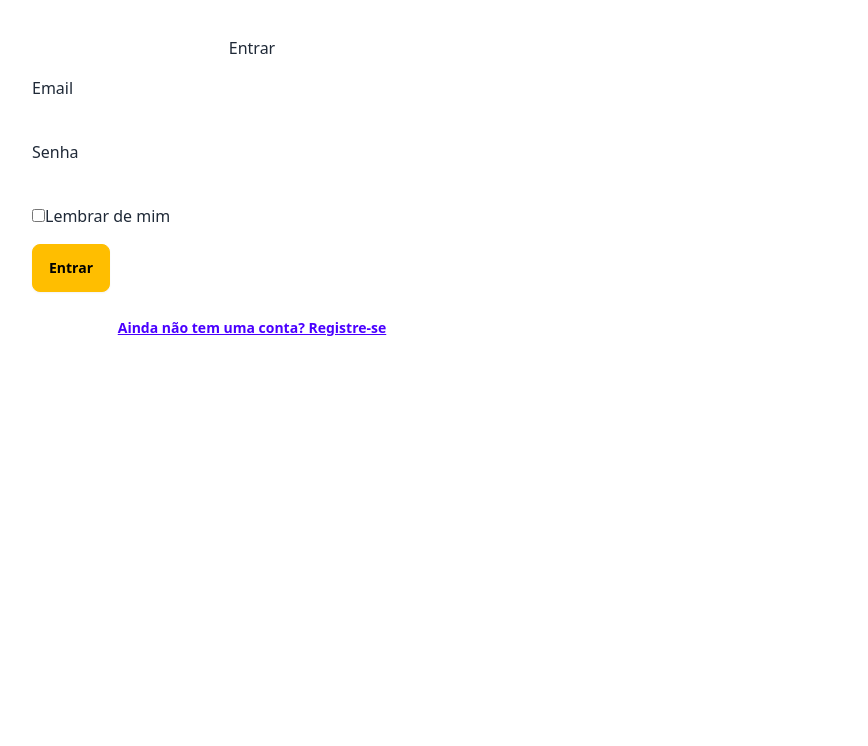
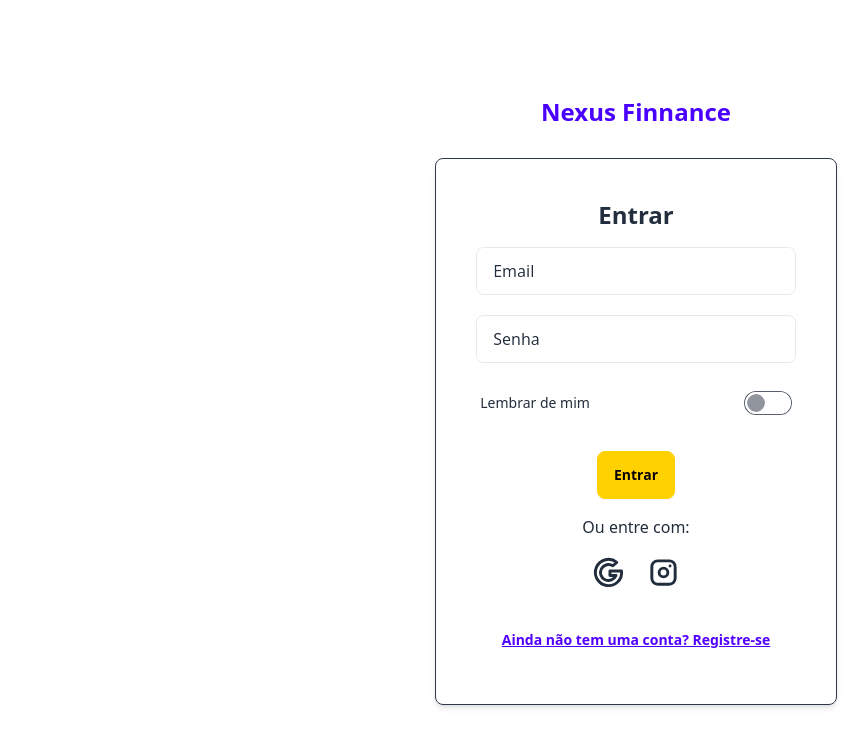
Before and after one commit to AndreXime/NexusFinnance, a Next.js app in the folder Client/: page /acesso in a window 1280 px wide. Shown: the top 746 px of the page, without its empty margins (4-872 px from the left). Built offline with nearby package versions, Linux system fonts and the light colour scheme.

Commit message:
Tela de login reformulada

```diff
--- a/Client/src/app/acesso/page.tsx
+++ b/Client/src/app/acesso/page.tsx
@@ -1,6 +1,7 @@
 "use client";
 import { useState } from "react";
 import Popup from "../../components/popup";
+import { IconBrandGoogle, IconBrandInstagram } from "@tabler/icons-react";
 
 const LoginPage: React.FC = () => {
   const [isRegistering, setIsRegistering] = useState(false);
@@ -46,6 +47,10 @@ const LoginPage: React.FC = () => {
       email: formData.get("email") || "",
       senha: formData.get("senha") || ""
     };
+    if (!(formData.get("senhaConfirm") === payload.senha)) {
+      setPopup({ title: "Ocorreu um erro:", message: `As senhas não coencidem` });
+      return;
+    }
     try {
       const response = await fetch("/api/user/registrar", {
         method: "POST",
@@ -70,76 +75,95 @@ const LoginPage: React.FC = () => {
   };
 
   return (
-    <main className="d-flex justify-content-center align-items-center bg-dark">
-      <div className="card p-5 m-4" style={{ width: "60vh" }}>
-        <h1 className="text-center mb-4">{isRegistering ? "Criar Conta" : "Entrar"}</h1>
+    <>
+      <main className="flex flex-col justify-center items-center h-[85vh] md:h-screen">
+        <h3 className="text-2xl font-extrabold text-center mb-[30px] text-primary">Nexus Finnance</h3>
+        <div className="border border-neutral brightness-110 p-10 shadow-md rounded-lg">
+          <h1 className="text-center text-2xl mb-4 font-extrabold">
+            {isRegistering ? "Criar Conta" : "Entrar"}
+          </h1>
           {isRegistering ? (
             <>
               <form onSubmit={submitRegister}>
-              <div className="mb-4">
-                <label htmlFor="nome" className="form-label">
-                  Nome
+                <label className="input input-bordered flex items-center gap-2 my-5">
+                  <p className="select-none">Nome</p>
+                  <input type="text" className="grow" name="nome" required />
                 </label>
-                <input type="text" className="form-control" name="nome" required />
-              </div>
-              <div className="mb-4">
-                <label htmlFor="email" className="form-label">
-                  Email
+
+                <label className="input input-bordered flex items-center gap-2">
+                  <p className="select-none">Email</p>
+                  <input type="email" className="grow" name="email" required />
                 </label>
-                <input type="email" className="form-control" name="email" required />
-              </div>
-              <div className="mb-4">
-                <label htmlFor="password" className="form-label">
-                  Senha
+
+                <label className="input input-bordered flex items-center gap-2 my-5">
+                  <p className="select-none">Senha</p>
+                  <input type="password" className="grow" name="senha" required />
                 </label>
-                <input type="password" className="form-control" name="senha" required />
-              </div>
-              <div className="mb-4">
-                <label htmlFor="password" className="form-label">
-                  Repita a senha
+
+                <label className="input input-bordered flex items-center gap-2 mb-5">
+                  <p className="select-none">Senha novamente</p>
+                  <input type="password" className="grow" name="senhaConfirm" required />
                 </label>
-                <input type="password" className="form-control" name="senhaConfirm" required />
-              </div>
-              <button type="submit" className="btn btn-warning w-100">
+
+                <label className="label cursor-pointer mb-5">
+                  <span className="label-text">Concordo com os termos e políticas</span>
+                  <input type="checkbox" name="lembrar" className="toggle" />
+                </label>
+
+                <label className="label flex justify-center items-center">
+                  <button type="submit" className="btn btn-warning">
                     Registrar
                   </button>
+                </label>
               </form>
             </>
           ) : (
             <>
               <form onSubmit={submitLogin}>
-              <div className="mb-4">
-                <label htmlFor="email" className="form-label">
-                  Email
+                <label className="input input-bordered flex items-center gap-2">
+                  <p className="select-none">Email</p>
+                  <input type="email" className="form-control" name="email" required />
                 </label>
-                <input type="email" className="form-control" name="email" required />
-              </div>
-              <div className="mb-4">
-                <label htmlFor="senha" className="form-label">
-                  Senha
+
+                <label className="input input-bordered flex items-center gap-2 my-5">
+                  <p className="select-none">Senha</p>
+                  <input type="password" className="form-control" name="senha" required />
                 </label>
-                <input type="password" className="form-control" name="senha" required />
-              </div>
-              <div className="mb-4 form-check">
-                <input type="checkbox" className="form-check-input" id="rememberMe" />
-                <label className="form-check-label" htmlFor="rememberMe">
-                  Lembrar de mim
+
+                <label className="label cursor-pointer mb-5">
+                  <span className="label-text">Lembrar de mim</span>
+                  <input type="checkbox" name="lembrar" className="toggle" />
                 </label>
-              </div>
+
+                <label className="label flex justify-center items-center">
                   <button type="submit" className="btn btn-warning w-100">
                     Entrar
                   </button>
+                </label>
+
+                <label className="label flex flex-col">
+                  Ou entre com:
+                  <div className="pt-4">
+                    <button type="submit" className="mr-5">
+                      <IconBrandGoogle size={35} />
+                    </button>
+                    <button type="submit" className="">
+                      <IconBrandInstagram size={35} />
+                    </button>
+                  </div>
+                </label>
               </form>
             </>
           )}
           <div className="mt-3 text-center">
+            <Popup message={popup.message} title={popup.title} status={false} />
             <button className="btn btn-link" onClick={toggleForm}>
               {isRegistering ? "Já tem uma conta? Faça login" : "Ainda não tem uma conta? Registre-se"}
             </button>
           </div>
         </div>
-      <Popup message={popup.message} title={popup.title} status={false} />
       </main>
+    </>
   );
 };
 export default LoginPage;
--- a/Client/src/app/page.tsx
+++ b/Client/src/app/page.tsx
@@ -1,8 +1,9 @@
-"use client"
+"use client";
 import Footer from "../components/footer";
 import Navbar from "../components/navbar";
 import Link from "next/link";
-import { IconArrowRight } from "@tabler/icons-react"
+import { IconArrowRight } from "@tabler/icons-react";
+import Image from "next/image";
 
 const HomePage = () => {
   return (
@@ -17,7 +18,8 @@ const HomePage = () => {
                 Simplificando a gestão para você focar no que realmente importa!
               </h3>
               <Link href={"/demonstracao"} className="btn btn-info">
-                <IconArrowRight/>Veja uma demonstração
+                <IconArrowRight />
+                Veja uma demonstração
               </Link>
             </div>
           </div>
@@ -42,7 +44,9 @@ const HomePage = () => {
         </section>
 
         <section className="m-5 mb-20 md:m-20  scroll-mt-[90px]" id="funcionalidades">
-          <h1 className="text-3xl mb-10 font-bold text-center text-secondary brightness-200">Funcionalidades principais</h1>
+          <h1 className="text-3xl mb-10 font-bold text-center text-secondary brightness-200">
+            Funcionalidades principais
+          </h1>
           <div className="flex flex-col md:flex-row gap-4">
             <ul className="p-4 shadow rounded-lg flex-1">
               <li className="py-2">
@@ -78,18 +82,20 @@ const HomePage = () => {
                 colaboradores.
               </li>
               <li className="py-2">
-                  <strong>Documentos Legais:</strong> Organize todos os documentos trabalhistas com alertas
-                  para renovação de contratos.
+                <strong>Documentos Legais:</strong> Organize todos os documentos trabalhistas com alertas para
+                renovação de contratos.
               </li>
             </ul>
           </div>
         </section>
 
         <section className="m-5 mb-20 md:m-20 scroll-mt-[90px]" id="faq">
-          <h1 className="text-3xl mb-10 font-bold text-center text-secondary brightness-200">Perguntas Comuns</h1>
+          <h1 className="text-3xl mb-10 font-bold text-center text-secondary brightness-200">
+            Perguntas Comuns
+          </h1>
           <div>
             <div className="collapse collapse-plus">
-              <input type="radio" name="my-accordion-1"/>
+              <input type="radio" name="my-accordion-1" />
               <div className="collapse-title text-xl font-medium">O que é a NexusFinance?</div>
               <div className="collapse-content">
                 <p>
@@ -125,8 +131,8 @@ const HomePage = () => {
                     conciliação bancária e geração de relatórios contábeis.
                   </li>
                   <li>
-                    <strong>Gestão de Recursos Humanos:</strong> Automação de folha de pagamento, controle
-                    de benefícios, organização de documentos trabalhistas e alertas para vencimentos.
+                    <strong>Gestão de Recursos Humanos:</strong> Automação de folha de pagamento, controle de
+                    benefícios, organização de documentos trabalhistas e alertas para vencimentos.
                   </li>
                 </ul>
               </div>
@@ -174,15 +180,13 @@ const HomePage = () => {
         </section>
 
         <section className="m-5 mb-20 md:m-20 scroll-mt-[90px]" id="planos">
-          <h1 className="text-3xl mb-10 font-bold text-center text-secondary brightness-200">Nossos planos de assinaturas</h1>
+          <h1 className="text-3xl mb-10 font-bold text-center text-secondary brightness-200">
+            Nossos planos de assinaturas
+          </h1>
           <div className="flex flex-col md:flex-row gap-4">
             <div className="card bg-base-100 w-96 shadow-xl border border-dashed">
               <figure className="px-10 pt-10">
-                <img
-                  src="/gratuito.svg"
-                  height={100}
-                  alt="Foto de um individuo"
-                  className="rounded-xl" />
+                <Image src="/gratuito.svg" height={100} alt="Foto de um individuo" className="rounded-xl" />
               </figure>
               <div className="card-body items-center text-center">
                 <h2 className="card-title text-accent">Individual</h2>
@@ -194,10 +198,7 @@ const HomePage = () => {
             </div>
             <div className="card bg-base-100 w-96 shadow-xl border border-dashed">
               <figure className="px-10 pt-10">
-                <img
-                  src="/pequeno.svg"
-                  alt="Foto de um time pequeno"
-                  className="rounded-xl" />
+                <Image src="/pequeno.svg" alt="Foto de um time pequeno" className="rounded-xl" />
               </figure>
               <div className="card-body items-center text-center">
                 <h2 className="card-title text-secondary">Startup</h2>
@@ -209,11 +210,12 @@ const HomePage = () => {
             </div>
             <div className="card bg-base-100 w-96 shadow-xl border border-dashed">
               <figure className="px-10 pt-10">
-                <img
+                <Image
                   src="/enterprise.svg"
                   height={100}
                   alt="Foto de um time empresarial"
-                  className="rounded-xl" />
+                  className="rounded-xl"
+                />
               </figure>
               <div className="card-body items-center text-center">
                 <h2 className="card-title text-primary">Enterprise</h2>
--- a/Client/src/components/footer.tsx
+++ b/Client/src/components/footer.tsx
@@ -4,7 +4,7 @@ const Footer: React.FC = () => {
   return (
     <footer className="footer bg-neutral text-neutral-content items-center p-8 px-8">
       <aside className="grid-flow-col items-center font-bold justify-self-center md:justify-self-start">
-        <p >Copyright © {new Date().getFullYear()} Nexus Finnance</p>
+        <p>Copyright © {new Date().getFullYear()} Nexus Finnance</p>
       </aside>
       <nav className="grid-flow-col gap-4 md:place-self-center justify-self-center md:justify-self-end">
         <a>
--- a/Client/src/components/popup.tsx
+++ b/Client/src/components/popup.tsx
@@ -1,22 +1,22 @@
-"use client";
-import { IconX, IconCheck } from "@tabler/icons-react";
-
 interface PopupProps {
   title: string;
   message: string;
   status: boolean;
 }
 
-const Popup: React.FC<PopupProps> = ({ title, message, status = true }) => {
+const Popup: React.FC<PopupProps> = ({ title, message, status }) => {
   if (!message || !title) return null;
 
   return (
-    <div>
-      {status ? <IconCheck /> : <IconX />}
-      {title}
-      {message.split(",").map((line, index) => (
-        <p key={index}>{line}</p>
-      ))}
+    <div role="alert" className={`alert ${status ? "alert-sucess" : "alert-error"}`}>
+      <div>
+        <h4 className="font-bold">{title}</h4>
+        <span>
+          {message.split(",").map((line, index) => (
+            <p key={index}>{line}</p>
+          ))}
+        </span>
+      </div>
     </div>
   );
 };
```
Also changed, not shown: Client/src/components/ThemeManager.tsx (+7 -7 lines), Client/src/components/navbar.tsx (+103 -20 lines). Lines whose indentation alone changed are shown as unchanged.
